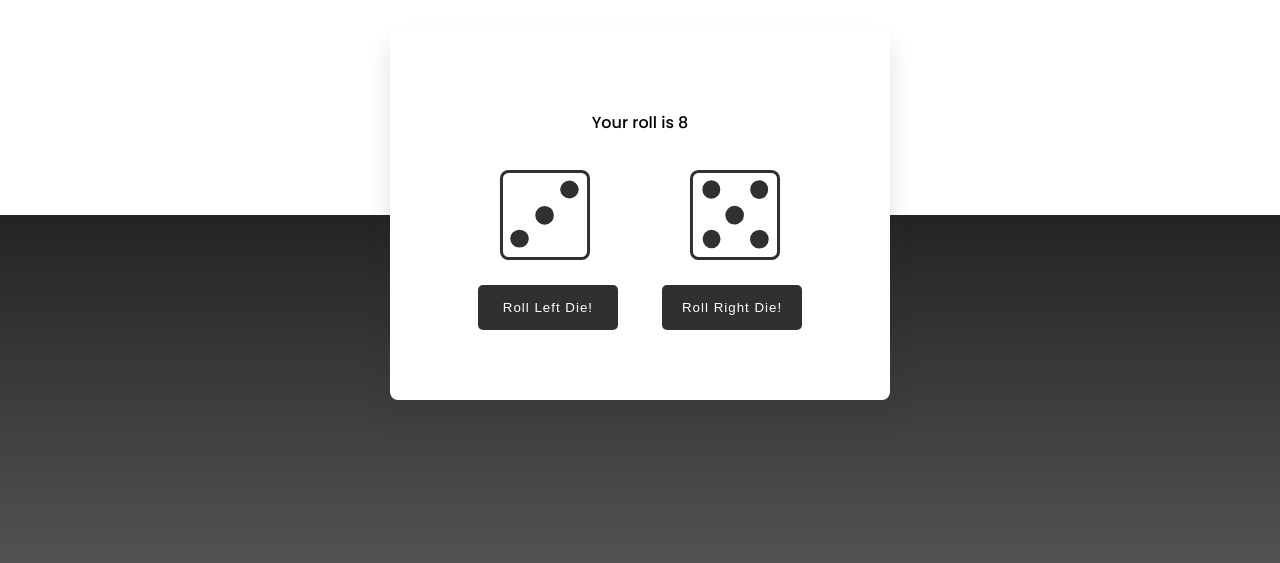
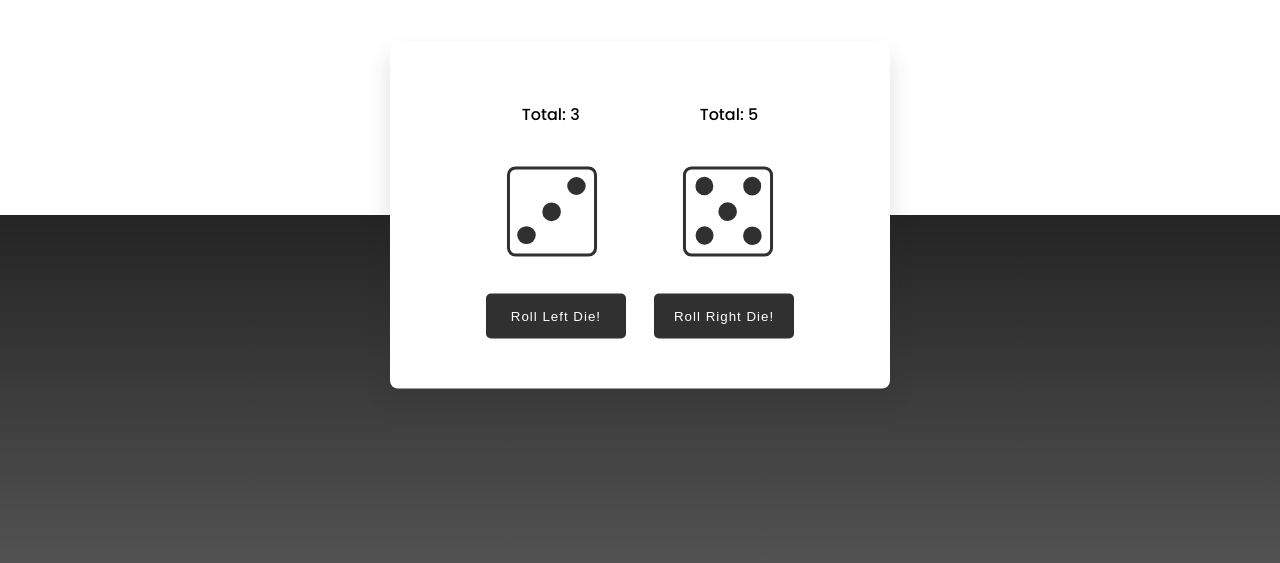
Before and after one commit to clrtyjones/-JS-CSS--Dice-Roll-Tally, a plain HTML site: page index.html in a window 1280 px wide. Shown: the part 185-748 px from the top of the page. Drawn offline with Linux system fonts and the light colour scheme.

Commit message:
🔧 - 2/25 Two Dice Added.

```diff
--- a/index.html
+++ b/index.html
@@ -10,9 +10,17 @@
 </head>
 
 <body>
-    <!-- Dice Images -->
+    <!-- Menu Container -->
     <div class="container">
-        <p id="total"></p>
+
+        <!-- Total Tally's Container -->
+        <div class ="tallys">
+            <p id="leftTotal"></p>
+            <span></span>
+            <p id="rightTotal"></p>
+        </div>
+
+        <!-- Dice Images -->
         <div class="dice-wrapper">
             <img  id="die-1">
             <img  id="die-2">
--- a/main.js
+++ b/main.js
@@ -7,27 +7,35 @@ let images = ["./src_images/dice-01.svg",
 "./src_images/dice-06.svg"];
 
 // Dice Variable For All Images
-let dice = document.querySelectorAll("img");
+let leftDie = document.querySelectorAll("#die-1");
+let rightDie = document.querySelectorAll("#die-2");
+
 
 /*
 *   Left Die Roll Function
 *
 *
 */
-function dieRoll_One() {
-    dice.forEach(function(die){
+function dieRoll_One()
+{
+    // Add Shake To Left Die
+    leftDie.forEach(function(die){
         die.classList.add("shake");
     });
+
+    // Remove Shake To Right Die + Calc. Amount
     setTimeout(function(){
-        dice.forEach(function(die){
+        leftDie.forEach(function(die){
             die.classList.remove("shake");
         });
+
+        // Generate Random Die Roll (1-6)
         let dieOneValue = Math.floor(Math.random()*6);
-        let dieTwoValue = Math.floor(Math.random()*6);
-        console.log(dieOneValue,dieTwoValue);
+        console.log(dieOneValue);
+
+        // Update Die Image + Total
         document.querySelector("#die-1").setAttribute("src", images[dieOneValue]);
-        document.querySelector("#die-2").setAttribute("src", images[dieTwoValue]);
-        document.querySelector("#total").innerHTML = "Your roll is " + ( (dieOneValue +1) + (dieTwoValue + 1) );
+        document.querySelector("#leftTotal").innerHTML = "Total: " + (dieOneValue +1);
     },
     1000
     );
@@ -40,7 +48,28 @@ dieRoll_One();
 *
 *
 */
-function dieRoll_Two() {
+function dieRoll_Two()
+{
+    // Add Shake To Right Die
+    rightDie.forEach(function(die){
+        die.classList.add("shake");
+    });
 
+    // Remove Shake To Right Die + Calc. Amount
+    setTimeout(function(){
+        rightDie.forEach(function(die){
+            die.classList.remove("shake");
+        });
+
+        // Generate Random Die Roll (1-6)
+        let dieTwoValue = Math.floor(Math.random()*6);
+        console.log(dieTwoValue);
+
+        // Update Die Image + Total
+        document.querySelector("#die-2").setAttribute("src", images[dieTwoValue]);
+        document.querySelector("#rightTotal").innerHTML = "Total: " + (dieTwoValue + 1);
+    },
+    1000
+    );
 }
 dieRoll_Two();
--- a/style.css
+++ b/style.css
@@ -23,20 +23,30 @@ body{
     border-radius: 8px;
     display: flex;
     flex-direction: column;
-    align-items: center;
     font-family: "Poppins",sans-serif;
+    text-align: center;
 }
 .dice-wrapper{
-    width: 95%;
+    width: 69%;
     display: flex;
-    justify-content: space-around;
+    align-items: center;
+    margin: 0 auto;
+    justify-content: space-between;
 }
-p{
+.tallys{
     font-size: 16px;
-    margin: 30px 0;
+    margin: 0 auto;
     font-weight: 500;
     text-align: center;
+    display: flex;
+    justify-content: space-between;
+    padding: 10px 0;
 }
+span {
+    width: 120px;
+    height: 50px;
+    background: white;
+  }
 button{
     background-color: #303030;
     border: none;
@@ -47,9 +57,11 @@ button{
     letter-spacing: 1px;
     border-radius: 5px;
     cursor: pointer;
-    align-items: center;
     display: inline-block;
-    margin: 20px;
+    margin-left: 3%;
+    margin-right: 3%;
+    margin-top: 8%;
+
 }
 .shake{
     animation: shake 0.5s infinite;
```
